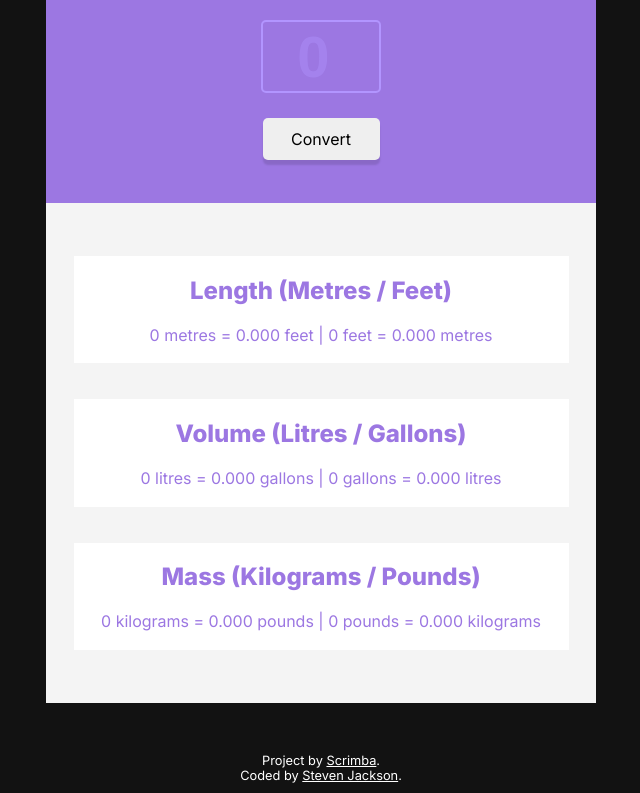
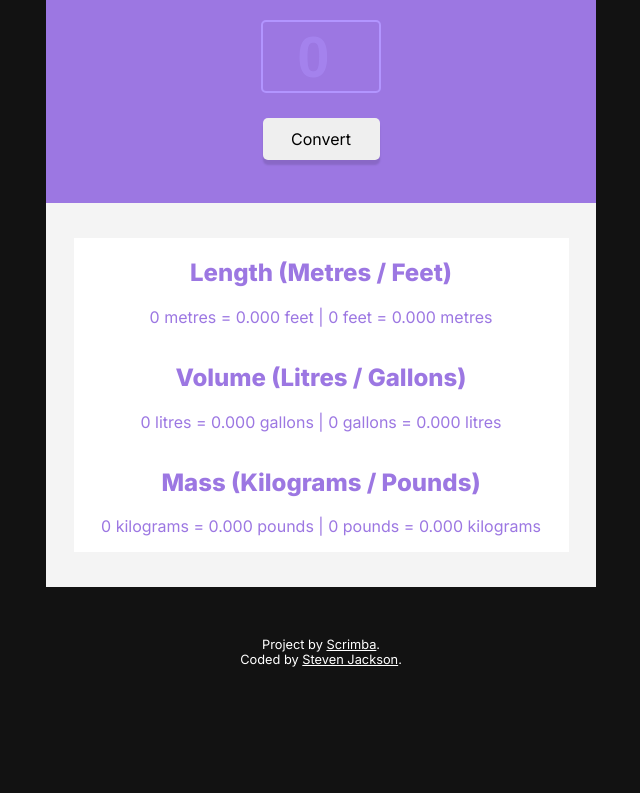
Before and after one commit to estibenjack/unit-converter-scrimba, a plain HTML site: page index.html in a window 1280 px wide. Shown: the part 132-925 px from the top of the page, without its empty margins (319-959 px from the left). After the commit the page ends 809 px from the top, so only its background shows below. Drawn offline with Linux system fonts and the light colour scheme.

Commit message:
Update style.css

```diff
--- a/style.css
+++ b/style.css
@@ -57,8 +57,8 @@ body {
 .main{
     background: #F4F4F4;
     color: #9c77e2;
-    width: 550px;
-    height: 430px;
+    max-width: 550px;
+    max-height: 430px;
     display: flex;
     padding-top: 35px;
     padding-bottom: 35px;
```
